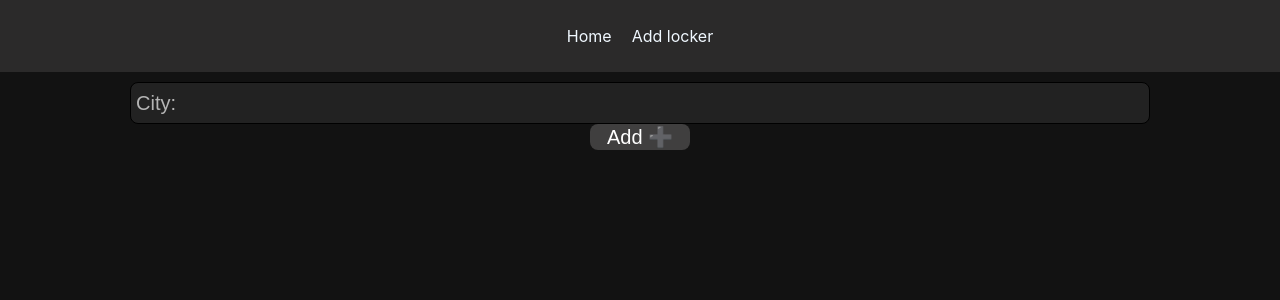
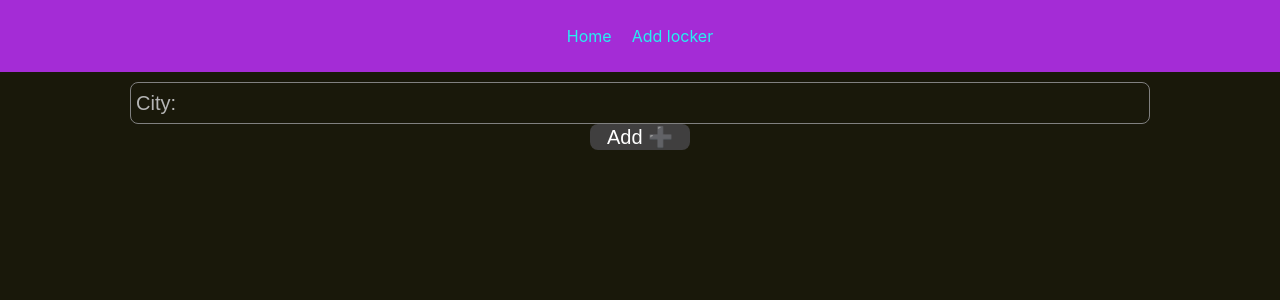
Before and after one commit to Clemix37/lock-it, a React (Create React App) app: page /locker/new in a window 1280 px wide. Shown: the top 300 px of the page. Built offline with nearby package versions, Linux system fonts and the light colour scheme.

Commit message:
Changed colors, ids

```diff
--- a/package.json
+++ b/package.json
@@ -1,17 +1,19 @@
 {
   "name": "lock-it",
   "version": "0.1.0",
-  "homepage": "https://clemix37.github.io/lock-it/",
+  "homepage": "/",
   "private": true,
   "dependencies": {
     "@testing-library/jest-dom": "^5.16.5",
     "@testing-library/react": "^13.4.0",
     "@testing-library/user-event": "^13.5.0",
     "gh-pages": "^5.0.0",
+    "nodemon": "^2.0.20",
     "react": "^18.2.0",
     "react-dom": "^18.2.0",
     "react-router-dom": "^6.8.0",
-    "react-scripts": "5.0.1",
+    "react-scripts": "^5.0.1",
+    "uuid": "^9.0.0",
     "web-vitals": "^2.1.4"
   },
   "scripts": {
--- a/src/App.js
+++ b/src/App.js
@@ -13,7 +13,7 @@ function App() {
         locker.lockedItems = locker.lockedItems.map((l)=>new LockedItem(l));
         return new Locker(locker);
       }) :
-      []);
+    []);
 
   useEffect(()=>{
     localStorage.setItem('lockers', JSON.stringify(lockers));
--- a/src/Home/Locker.js
+++ b/src/Home/Locker.js
@@ -8,7 +8,7 @@ function Locker({locker, lockers, updateLockers}){
     return (
         <>
             <div className="ligne ligne-locker">
-                <div className="colonne content-centered">{locker.city} ({locker.id})</div>
+                <div className="colonne content-centered">{locker.city}</div>
                 <div className="colonne content-centered"><Link className="link" to={"/locker/" + locker.id}>Items</Link></div>
                 <span className="colonne content-centered span-btn" onClick={handleDelete} title="Supprimer">🗑️</span>
             </div>
--- a/src/Locker/AddLocker.js
+++ b/src/Locker/AddLocker.js
@@ -12,7 +12,7 @@ export default function AddLocker({lockers, updateLockers}){
 
     const handleAddLocker = () => {
         if(city.trim().length <= 0) return;
-        updateLockers([...lockers, new Locker({id:lockers.length+1,city})]);
+        updateLockers([...lockers, new Locker({city})]);
         navigate("/");
     };
 
--- a/src/Locker/LockedItem.js
+++ b/src/Locker/LockedItem.js
@@ -78,7 +78,7 @@ function LockedItem({lockedItem,lockers,locker,updateLockers}){
 
     return (
         <div className="ligne ligne-locked-item">
-            <div className="colonne colonne-number">
+            <div className="colonne colonne-number content-centered">
                 N°{lockedItem.id}
             </div>
             {
@@ -93,11 +93,11 @@ function LockedItem({lockedItem,lockers,locker,updateLockers}){
                 ) : (<></>)
             }
             {
-                lockedItem.locked && lockedItem.item !== "" ? (
+                lockedItem.locked && lockedItem.item !== "" && !lockedItem.askCode ? (
                     <div className="colonne">
                         <span className="span-btn" onClick={openLockedItem}>🔒</span>
                     </div>
-                ) : lockedItem.item !== "" ? (
+                ) : lockedItem.item !== "" && !lockedItem.askCode ? (
                     <div className="colonne">
                         <span>CONTENT: {lockedItem.item}</span>
                     </div>
--- a/src/classes/LockedItem.js
+++ b/src/classes/LockedItem.js
@@ -1,6 +1,8 @@
-class LockedItem{
+import {v4} from 'uuid';
+
+class LockedItem {
     constructor({id,code,item = ""},askCode=false,locked=true){
-        this.id = id;
+        this.id = id ?? v4();
         this.code = code;
         this.item = item;
         this.locked = locked;
--- a/src/classes/Locker.js
+++ b/src/classes/Locker.js
@@ -1,8 +1,9 @@
 import LockedItem from "./LockedItem";
+import {v4} from 'uuid';
 
 class Locker {
     constructor({id, city, lockedItems = []}){
-        this.id = id;
+        this.id = id ?? v4();
         this.city = city;
         this.lockedItems = this.#createLockedItems(lockedItems);
     }
@@ -10,7 +11,7 @@ class Locker {
         let res = [...locked];
         // 30 elements by default
         for (let i = locked.length; i < 30; i++) {
-            res.push(new LockedItem({id:res.length+1, code:this.#generateCode()}));
+            res.push(new LockedItem({code:this.#generateCode()}));
         }
         return res;
     }
--- a/src/styles/App.css
+++ b/src/styles/App.css
@@ -1,7 +1,15 @@
+:root {
+  --principale: #19180A;
+  --primaire: #A42CD6;
+  --secondaire: #502274;
+  --texte: #86A5D9;
+  --liens: #26F0F1;
+}
+
 .app, body {
   margin:0;
-  background-color: #121212;
-  color:#C8C8C8;
+  background-color: var(--principale);
+  color:var(--texte);
 }
 
 input::placeholder{
@@ -9,12 +17,12 @@ input::placeholder{
 }
 
 input, textarea {
-  background-color: #222222;
+  background-color: var(--principale);
   color:white;
   width:80%;
   border-radius: 8px;
   height:30px;
-  border:1px solid black;
+  border:1px solid gray;
   padding:5px;
   font-size: 20px;
 }
@@ -35,7 +43,7 @@ input, textarea {
 }
 
 .link {
-  color:rgb(18, 210, 240);
+  color:var(--liens);
   text-decoration: none;
 }
 
@@ -45,7 +53,7 @@ input, textarea {
 .colonne-number {width:25% !important;}
 
 .ligne-locker {
-  background-color:#3b3b40;
+  background-color:var(--secondaire);
   padding:5px 0px;
   border-radius:8px;
   height: 30px;
--- a/src/styles/NavBar/NavBar.css
+++ b/src/styles/NavBar/NavBar.css
@@ -8,15 +8,14 @@
 }
 
 .nav-item:hover {
-    background-color:gray;
     cursor: pointer;
 }
 
 .nav-item a {
-    color:aliceblue;
+    color:var(--liens);
     text-decoration: none;
 }
 
 .nav-items {
-    background-color: rgb(43, 42, 42);
+    background-color: var(--primaire);
 }
```
Also changed, not shown: 1 other file (tests, documents, lock files or other folders).
